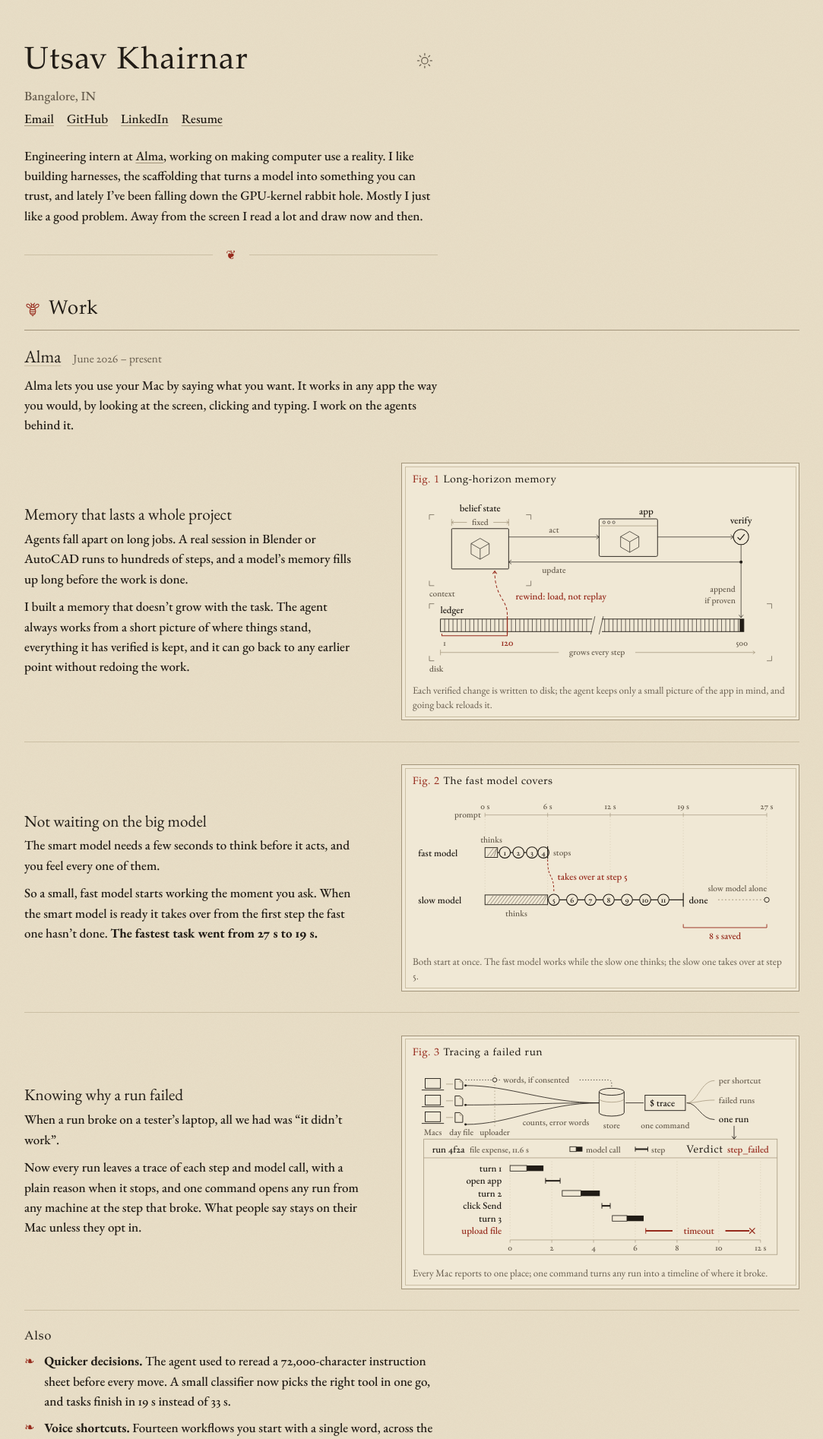
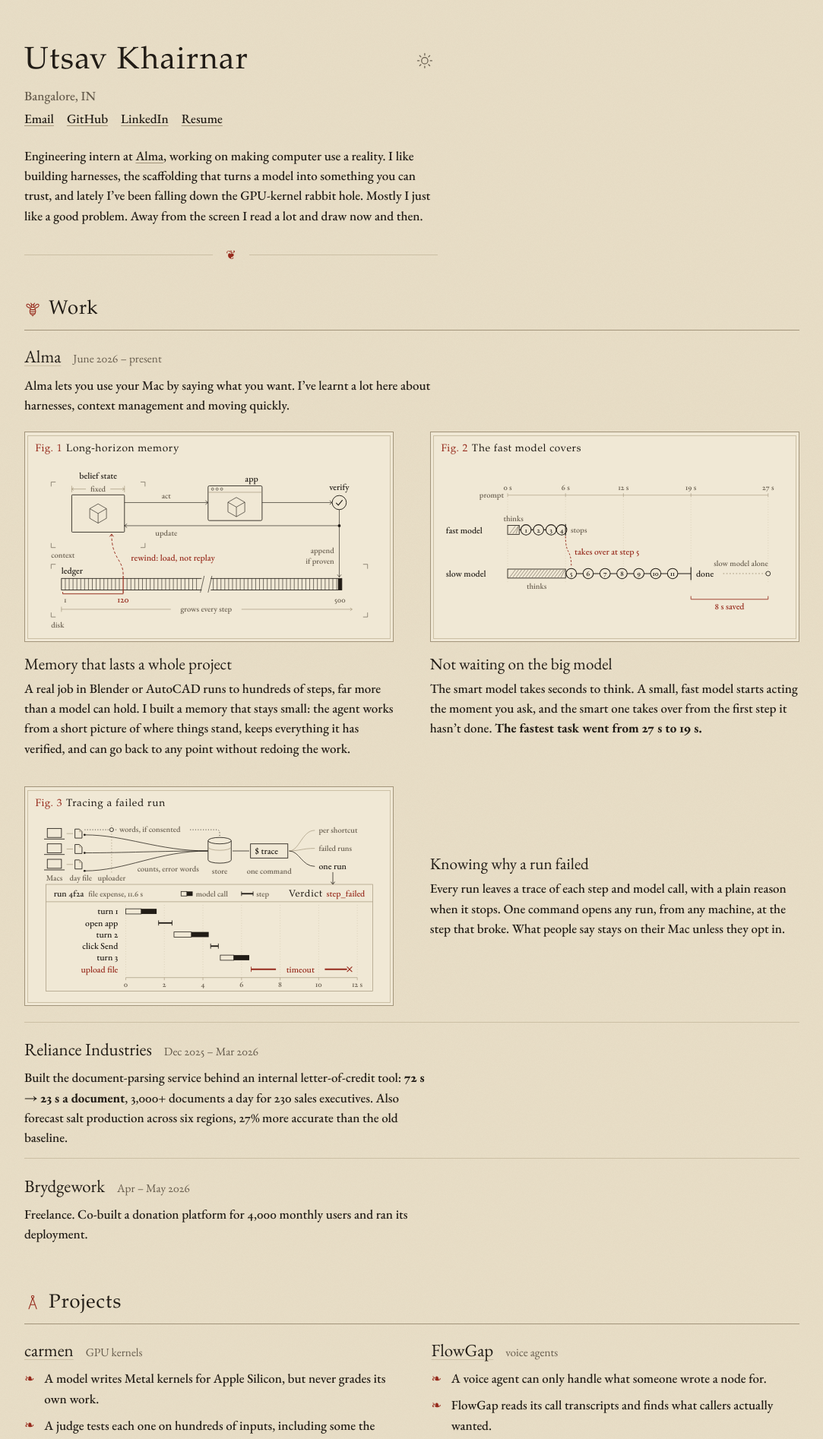
Before and after one commit to utsav1033/utsav1033.github.io, a Jekyll site: the page built from index.html, in a window 1280 px wide. Shown: the top 1894 px of the page at 76% size, without its empty margins (98-1181 px from the left). Built offline with Jekyll 4.4.1, drawn with Linux system fonts in a browser that asks for light colours; some web fonts are replaced; some of the changed text lies outside the part shown.

Commit message:
Alma as figure cards, drop the Also list
Co-Authored-By: Claude Opus 5.5 <noreply@anthropic.com>
Claude-Session: https://claude.ai/code/session_015cVeRoevk6qm372wxHdwQR

```diff
--- a/_data/work.yml
+++ b/_data/work.yml
@@ -2,51 +2,35 @@
   url: https://alma.inc
   when: June 2026 – present
   lead: >-
-    Alma lets you use your Mac by saying what you want. It works in any app the way you
-    would, by looking at the screen, clicking and typing. I work on the agents behind it.
+    Alma lets you use your Mac by saying what you want. I’ve learnt a lot here about
+    harnesses, context management and moving quickly.
   items:
     - name: Memory that lasts a whole project
       text: >-
-        Agents fall apart on long jobs. A real session in Blender or AutoCAD runs to hundreds
-        of steps, and a model’s memory fills up long before the work is done.
-      text2: >-
-        I built a memory that doesn’t grow with the task. The agent always works from a short
-        picture of where things stand, everything it has verified is kept, and it can go back to
-        any earlier point without redoing the work.
+        A real job in Blender or AutoCAD runs to hundreds of steps, far more than a model can
+        hold. I built a memory that stays small: the agent works from a short picture of where
+        things stand, keeps everything it has verified, and can go back to any point without
+        redoing the work.
       plate: memory
       fig: 1
       title: Long-horizon memory
-      caption: Each verified change is written to disk; the agent keeps only a small picture of the app in mind, and going back reloads it.
     - name: Not waiting on the big model
       text: >-
-        The smart model needs a few seconds to think before it acts, and you feel every one of
-        them.
-      text2: >-
-        So a small, fast model starts working the moment you ask. When the smart model is ready
-        it takes over from the first step the fast one hasn’t done. **The fastest task went from
-        27 s to 19 s.**
+        The smart model takes seconds to think. A small, fast model starts acting the moment you
+        ask, and the smart one takes over from the first step it hasn’t done. **The fastest task
+        went from 27 s to 19 s.**
       plate: sync
       fig: 2
       title: The fast model covers
-      caption: Both start at once. The fast model works while the slow one thinks; the slow one takes over at step 5.
     - name: Knowing why a run failed
       text: >-
-        When a run broke on a tester’s laptop, all we had was “it didn’t work”.
-      text2: >-
-        Now every run leaves a trace of each step and model call, with a plain reason when it
-        stops, and one command opens any run from any machine at the step that broke. What
-        people say stays on their Mac unless they opt in.
+        Every run leaves a trace of each step and model call, with a plain reason when it stops.
+        One command opens any run, from any machine, at the step that broke. What people say
+        stays on their Mac unless they opt in.
       plate: tracing
       fig: 3
       title: Tracing a failed run
-      caption: Every Mac reports to one place; one command turns any run into a timeline of where it broke.
-  also:
-    - name: Quicker decisions
-      text: The agent used to reread a 72,000-character instruction sheet before every move. A small classifier now picks the right tool in one go, and tasks finish in 19 s instead of 33 s.
-    - name: Voice shortcuts
-      text: Fourteen workflows you start with a single word, across the browser, office and creative apps.
-    - name: Alma outside the app
-      text: The agent’s command-line version, out in November 2026, and the agent, built on the pi agent, running inside a dictation app as a small Rust program.
+      wide: true
 
 - org: Reliance Industries
   when: Dec 2025 – Mar 2026
--- a/_includes/entry.html
+++ b/_includes/entry.html
@@ -1,25 +1,22 @@
 {% comment %}
-A job. Items that have a figure are set as pairs: the paragraph on the left, its figure on
-the right, ruled off from the next pair. Smaller wins go in a short "Also" list after them.
+A job. Items with a figure are set as cards: the figure in a box, its paragraph under it,
+two to a row. An item marked wide takes a whole row, with its paragraph beside the figure.
 {% endcomment %}
 {% assign e = include.entry %}
 <article class="entry">
   <h3 class="entry-head"><span class="org">{% if e.url %}<a href="{{ e.url }}">{{ e.org }}</a>{% else %}{{ e.org }}{% endif %}</span><span class="when">{{ e.when }}</span></h3>
   {% if e.lead %}<div class="lead">{{ e.lead | markdownify }}</div>{% endif %}
+  {% if e.items %}
+  <div class="cards">
   {% for it in e.items %}
-  <div class="pair{% if it.plate %} has-fig{% endif %}">
-    <div class="pair-text">
-      <h4>{{ it.name }}</h4>
-      {{ it.text | markdownify }}
-      {% if it.text2 %}{{ it.text2 | markdownify }}{% endif %}
+    <div class="card{% if it.wide %} wide{% endif %}">
+      {% if it.plate %}{% include figure.html item=it %}{% endif %}
+      <div class="card-text">
+        <h4>{{ it.name }}</h4>
+        {{ it.text | markdownify }}
+      </div>
     </div>
-    {% if it.plate %}{% include figure.html item=it %}{% endif %}
-  </div>
   {% endfor %}
-  {% if e.also %}
-  <div class="also">
-    <p class="also-head">Also</p>
-    <ul class="ornate">{% for a in e.also %}<li><strong>{{ a.name }}.</strong> {{ a.text }}</li>{% endfor %}</ul>
   </div>
   {% endif %}
 </article>
--- a/_includes/figure.html
+++ b/_includes/figure.html
@@ -2,5 +2,5 @@
 <figure id="fig-{{ it.fig }}">
   <p class="fig-title"><span class="n">Fig. {{ it.fig }}</span>{{ it.title }}</p>
   {% include plates/{{ it.plate }}.svg %}
-  <figcaption>{{ it.caption }}</figcaption>
+  {% if it.caption %}<figcaption>{{ it.caption }}</figcaption>{% endif %}
 </figure>
--- a/assets/css/site.css
+++ b/assets/css/site.css
@@ -63,6 +63,18 @@ section{margin-top:2.6em}
 .when{color:var(--muted);white-space:nowrap;font-size:18px}
 .lead{margin:0 0 .4em;max-width:var(--text)}
 .lead p{margin:0}
+
+/* a job's work as cards: figure in a box, paragraph under it, two to a row */
+.cards{display:grid;grid-template-columns:minmax(0,1fr) minmax(0,1fr);gap:0 2.8em;margin:1.3em 0 .8em}
+.card{display:grid;grid-row:span 2;grid-template-rows:subgrid;row-gap:0}
+.card figure{margin:0 0 .9em;display:flex;flex-direction:column}
+.card figure svg{margin:auto 0}
+.card.wide{grid-column:1/-1;grid-row:auto;grid-template-rows:none;display:grid;grid-template-columns:minmax(0,1fr) minmax(0,1fr);column-gap:2.8em;align-items:center}
+.card.wide{margin-top:2.2em}
+.card.wide figure{margin:0}
+.card-text h4{font-family:var(--fell);font-weight:400;font-size:25px;margin:0 0 .3em;line-height:1.2}
+.card-text p{margin:0}
+.card-text strong{font-weight:700;color:var(--ink)}
 
 /* a paragraph and its figure, set side by side and ruled off */
 .pair{display:grid;grid-template-columns:minmax(0,26em) minmax(0,1fr);column-gap:3.2em;align-items:center;
@@ -209,7 +221,9 @@ footer p{margin:.2em 0}
 
 /* ---------- one column below desktop width ---------- */
 @media (max-width:1080px){
-  .pair,.projects{grid-template-columns:minmax(0,1fr)}
+  .pair,.projects,.cards,.card.wide{grid-template-columns:minmax(0,1fr)}
+  .card.wide figure{margin:0 0 .9em}
+  .card+.card{margin-top:1.8em}
   .pair figure{margin-top:1em}
   .project+.project{border-top:1px solid var(--rule);padding-top:1.3em}
   .page{max-width:42em}
```
